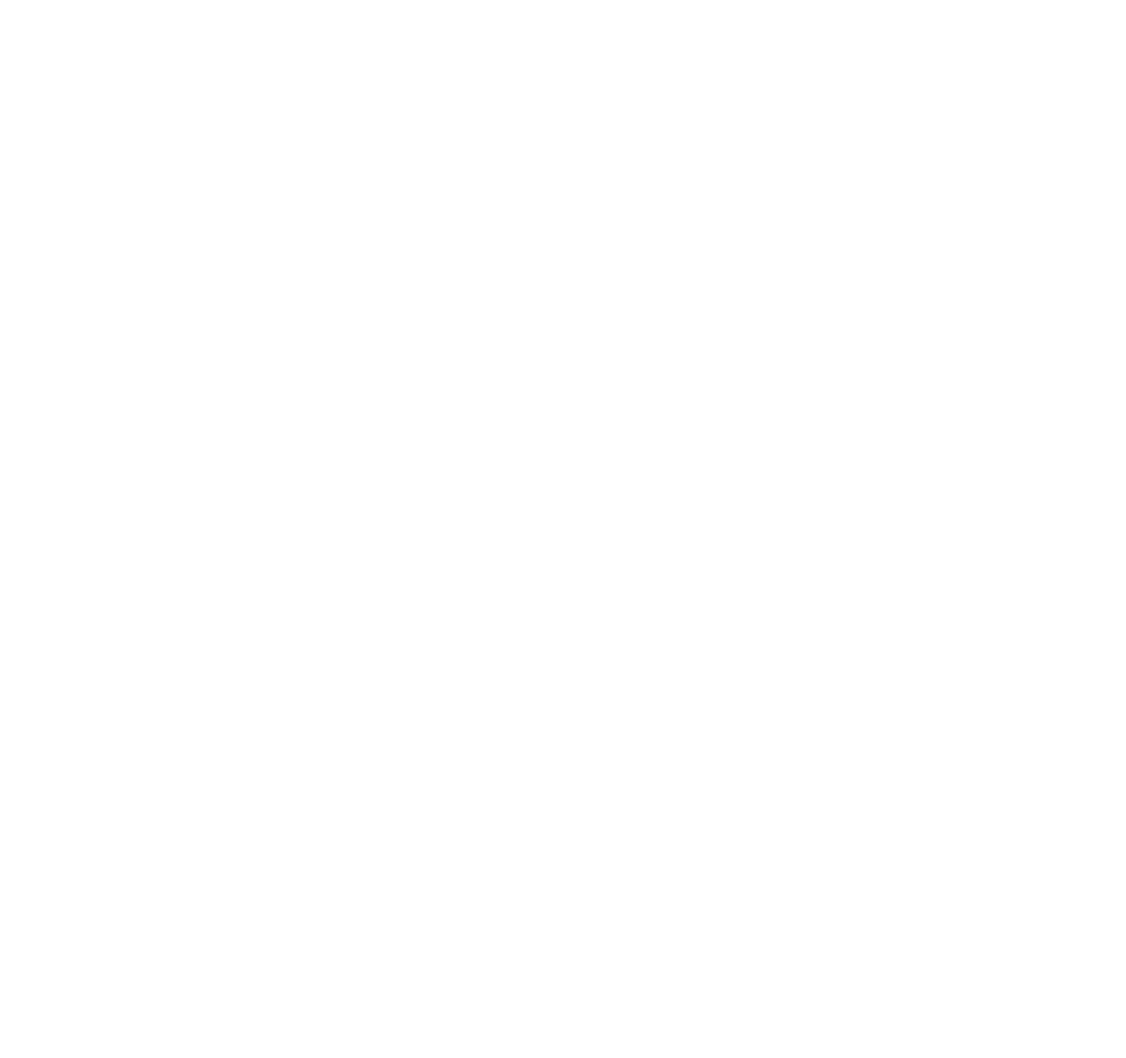
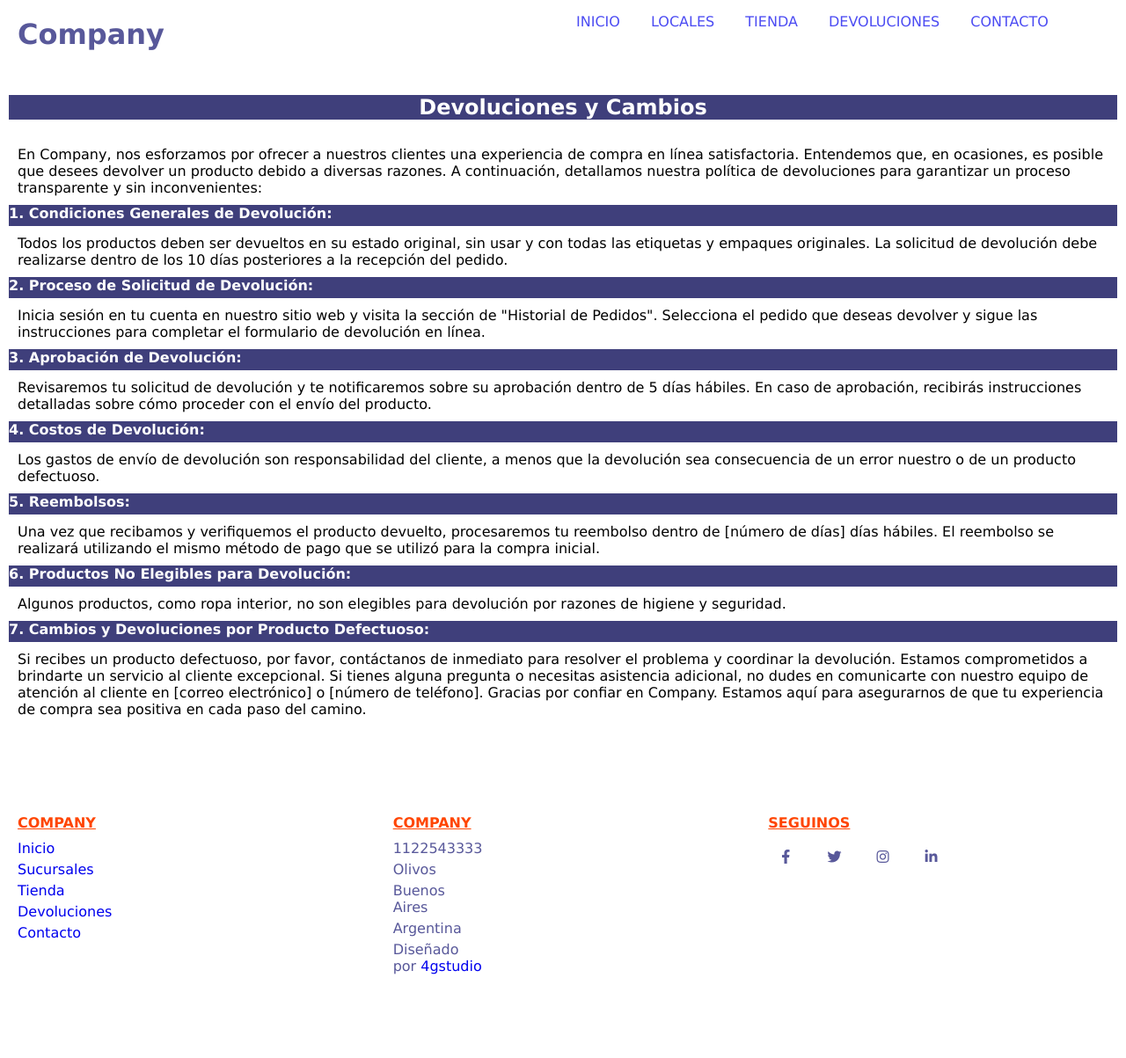
Before and after one commit to GabrielPettine76/tienda, a website: page politicaDeDevolucion.html in a window 1280 px wide. Shown: the whole page at 88% size. Before the commit the page ends 800 px from the top, so only its background shows below. Drawn offline with Linux system fonts and the light colour scheme.

Commit message:
sexto commit

```diff
--- a/politicaDeDevolucion.html
+++ b/politicaDeDevolucion.html
@@ -0,0 +1,132 @@
+<!DOCTYPE html>
+<html lang="en">
+<head>
+    <meta charset="UTF-8">
+    <meta name="viewport" content="width=device-width, initial-scale=1.0">
+
+    <link href="./css/style.css" rel="stylesheet">
+    <link rel="stylesheet" type="text/css"
+    href="https://cdnjs.cloudflare.com/ajax/libs/font-awesome/5.15.1/css/all.min.css">
+
+    <title>Document</title>
+</head>
+<body>
+    <header>
+        <h1>Company</h1>
+            <nav>
+                <input type="checkbox" id="menu">
+                <label for="menu"> ☰ </label>
+                <ul>
+                    <li><a href="./index.html">Inicio</a></li>
+                    <li><a href="./servicios.html">Locales</a></li>
+                    <li><a href="./productos.html">Tienda</a></li>
+                    <li><a href="./politicaDeDevolucion.html">Devoluciones</a></li>
+                    <li><a href="./contacto.html">Contacto</a></li>
+                </ul>
+            </nav>
+        </header>
+
+        <main class="devolucion">
+            <h2>Devoluciones y Cambios</h2>
+
+            <p>En <span>Company</span>, nos esforzamos por ofrecer a nuestros clientes
+                una experiencia de compra en línea satisfactoria. Entendemos que, en ocasiones,
+                es posible que desees devolver un producto debido a diversas razones.
+                 A continuación, detallamos nuestra política de devoluciones para
+                 garantizar un proceso transparente y sin inconvenientes:
+            </p>
+
+            <h4>1. Condiciones Generales de Devolución:</h4>
+            <p>
+               Todos los productos deben ser devueltos en su estado original, sin usar y con todas las etiquetas y empaques originales.
+                La solicitud de devolución debe realizarse dentro de los 10
+                días posteriores a la recepción del pedido.
+            </p>
+            <h4>2. Proceso de Solicitud de Devolución:</h4>
+            <p>
+                Inicia sesión en tu cuenta en nuestro sitio web y visita la sección de "Historial de Pedidos".
+                Selecciona el pedido que deseas devolver y sigue las instrucciones para completar el formulario de devolución en línea.
+            </p>
+            <h4>3. Aprobación de Devolución:</h4>
+            <p>
+
+
+                Revisaremos tu solicitud de devolución y te notificaremos sobre su aprobación dentro de 5 días hábiles.
+                En caso de aprobación, recibirás instrucciones detalladas sobre cómo
+                 proceder con el envío del producto.
+            </p>
+            <h4>4. Costos de Devolución:</h4>
+            <p>
+
+
+                Los gastos de envío de devolución son responsabilidad del cliente, a menos que la devolución sea consecuencia de un error nuestro o de un producto defectuoso.
+            </p>
+            <h4>5. Reembolsos:</h4>
+            <p>
+
+
+                Una vez que recibamos y verifiquemos el producto devuelto, procesaremos tu reembolso dentro de [número de días] días hábiles.
+                El reembolso se realizará utilizando el mismo método de pago que se utilizó para la compra inicial.
+            </p>
+            <h4>  6. Productos No Elegibles para Devolución:</h4>
+            <p>
+
+
+
+                Algunos productos, como ropa interior, no son elegibles para devolución por razones de higiene y seguridad.
+            </p>
+
+              <h4>  7. Cambios y Devoluciones por Producto Defectuoso:</h4>
+              <p>
+                Si recibes un producto defectuoso, por favor, contáctanos de inmediato para resolver el problema y coordinar la devolución.
+                Estamos comprometidos a brindarte un servicio al cliente excepcional. Si tienes alguna pregunta o necesitas asistencia adicional, no dudes en comunicarte con nuestro equipo de atención al cliente en [correo electrónico] o [número de teléfono].
+
+                Gracias por confiar en <span>Company</span>. Estamos aquí para asegurarnos de que tu experiencia de compra sea positiva en cada paso del camino.
+            </p>
+
+
+
+
+
+
+
+        </main>
+        <footer class="footer">
+
+            <div class="row">
+                <div class="col none">
+                    <h4>company</h4>
+                    <ul>
+                        <li><a href="index.html">Inicio</a></li>
+                        <li><a href="servicios.html">Sucursales</a></li>
+                        <li><a href="productos.html">Tienda</a></li>
+                        <li><a href="productos.html">Devoluciones</a></li>
+                        <li><a href="contacto.html">Contacto</a></li>
+                    </ul>
+                </div>
+
+                <div class="col">
+                    <h4>Company</h4>
+                    <ul>
+                        <li><p>1122543333</p></li>
+                        <li><p>Olivos</p></li>
+                        <li><p>Buenos Aires</p></li>
+                        <li><p>Argentina</p></li>
+                        <li><p>Diseñado por <a href="#">4gstudio</a></p></li>
+                    </ul>
+                </div>
+                <div class="col">
+                    <h4>Seguinos</h4>
+                    <div class="social-links">
+                        <a href="#"><i class="fab fa-facebook-f"></i></a>
+                        <a href="#"><i class="fab fa-twitter"></i></a>
+                        <a href="#"><i class="fab fa-instagram"></i></a>
+                        <a href="#"><i class="fab fa-linkedin-in"></i></a>
+                    </div>
+                </div>
+            </div>
+
+    </footer>
+
+</body>
+</html>
--- a/scss/style.scss
+++ b/scss/style.scss
@@ -21,7 +21,7 @@ header{
     display: grid;
     grid-template-columns: repeat(2,1fr);
     margin-bottom: 30px;
-    h2{
+    h1{
         color:rgb(88, 88, 154);
         margin-top:20px;
         margin-left: 20px;
@@ -262,7 +262,29 @@ nav{
     background-size: cover;
 
 
+}//devoluciones
+.devolucion {
+    margin:10px;
+    display: flex;
+    justify-content: center;
+    flex-direction: column;
+    h2{
+        background-color: rgb(63, 63, 123);
+        color:white;
+        text-align: center;
+        margin:20px 0;
+    }
+    p{
+        margin:10px 10px;
+    }
+    h4{
+        padding-bottom: 5px;
+        background-color: rgb(63, 63, 123);
+        color:white;
+    }
+
 }
+
 // contacto
 .contendorContacto{
     padding: 50px 50px 50px 50px;
@@ -308,6 +330,8 @@ nav{
         height: 80px;
         text-decoration: none;
         opacity: 0.9;
+        font-family: 'Lucida Sans', 'Lucida Sans Regular', 'Lucida Grande', 'Lucida Sans Unicode', Geneva, Verdana, sans-serif;
+
     }
     button{
         margin-top: 25px;
@@ -416,7 +440,7 @@ nav{
     label {
         box-sizing: border-box;
         display: block;
-        float: center;
+        float: right;
         color:rgb(88, 88, 154);
         width: 30px;
         font-size: 2.5rem;
@@ -425,8 +449,8 @@ nav{
         font-weight: bold;
         text-align: center;
         user-select: none;
-        margin-top:20px;
-        margin-left:20px;
+
+        margin-right:20px;
         &:active{
             color: orangered;
         }
```
Also changed, not shown: contacto.html (+10 -8 lines), index.html (+6 -5 lines), productos.html (+6 -5 lines), servicios.html (+6 -5 lines), css/style.css, 1 other file.
